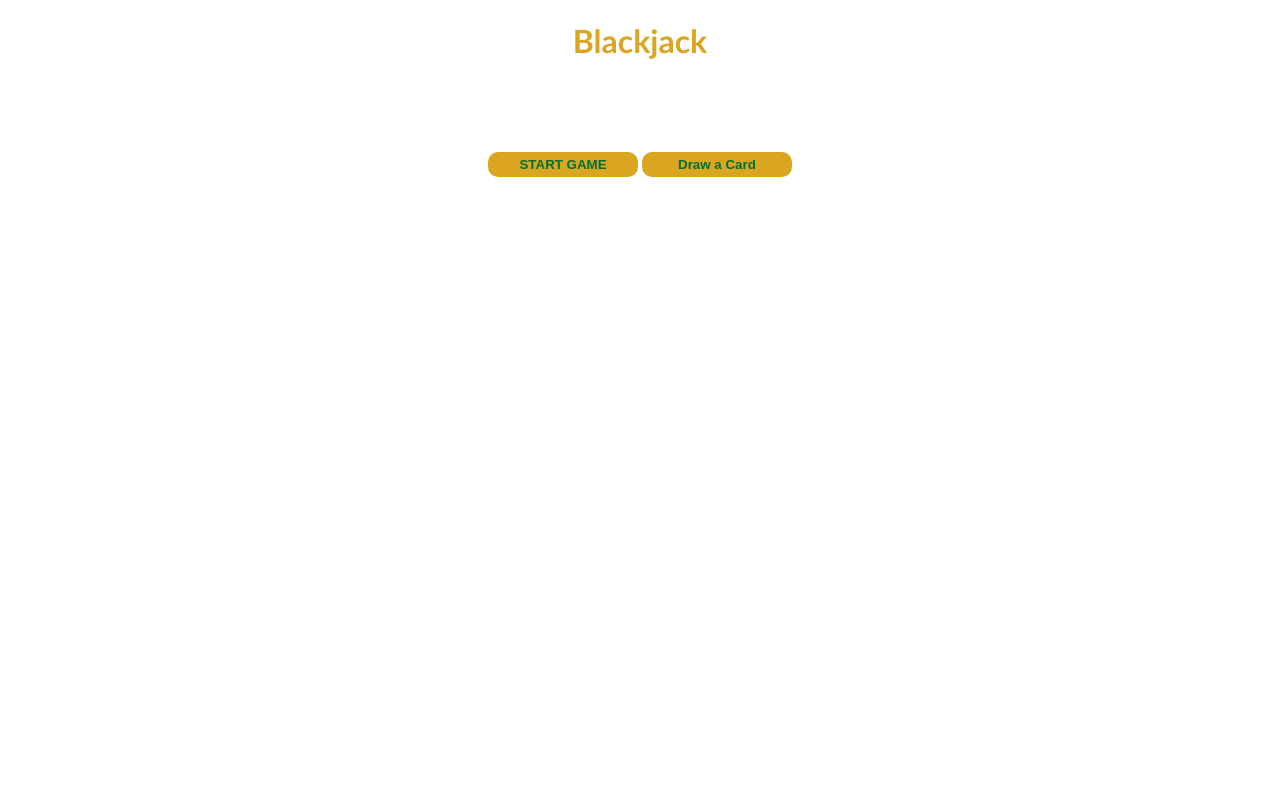
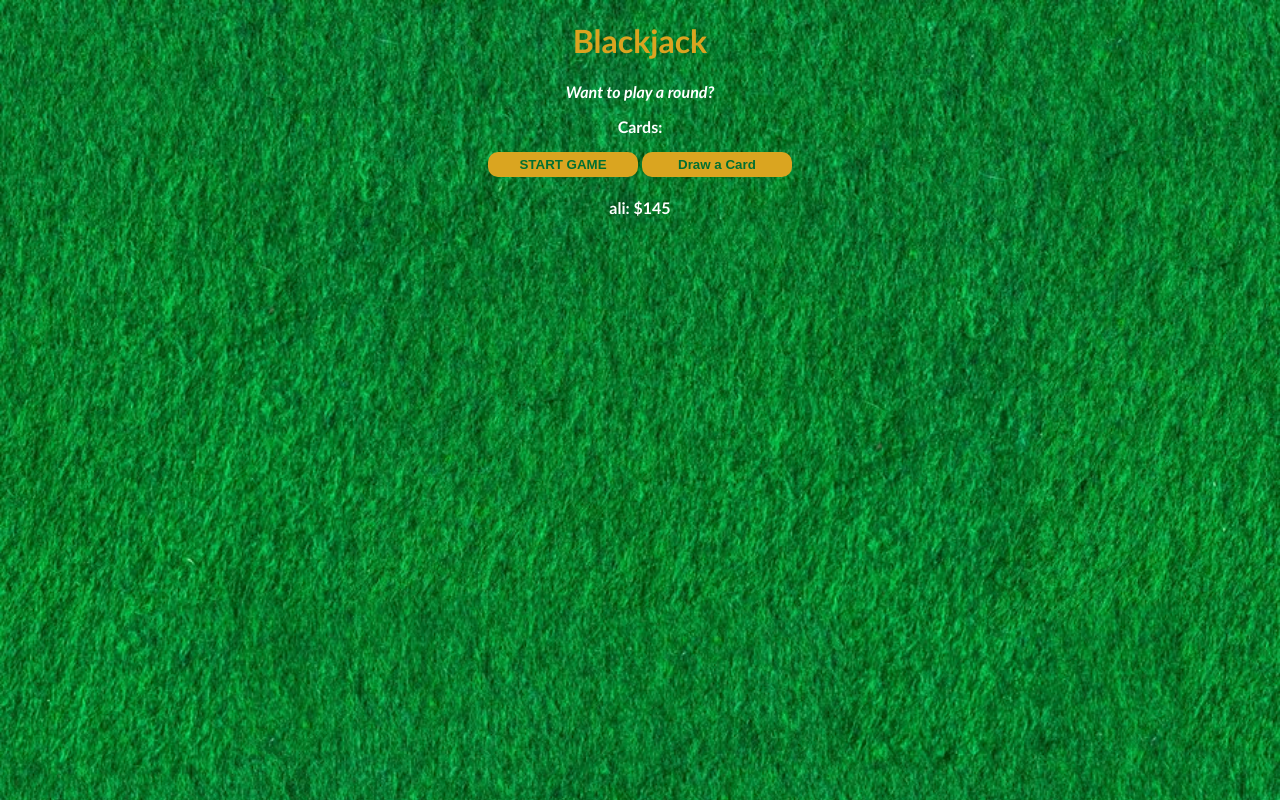
Before and after one commit to Alicansan/Alicansan.github.io, a plain HTML site: page Blackjack/index.html in a window 1280 px wide. Drawn offline with Linux system fonts and the light colour scheme.

Commit message:
getting tired of it with alicansan

```diff
--- a/BlackJack/styles.css
+++ b/BlackJack/styles.css
@@ -1,6 +1,6 @@
 body{
     font-family: 'Trebuchet MS', 'Lucida Sans Unicode', 'Lucida Grande', 'Lucida Sans', Arial, sans-serif;
-    background-image: url("blackjack.png");
+    background-image: url("image.jpg");
     background-size: cover;
     text-align: center;
     color: white;
```
Also changed, not shown: index.html (+1 -1 lines).
